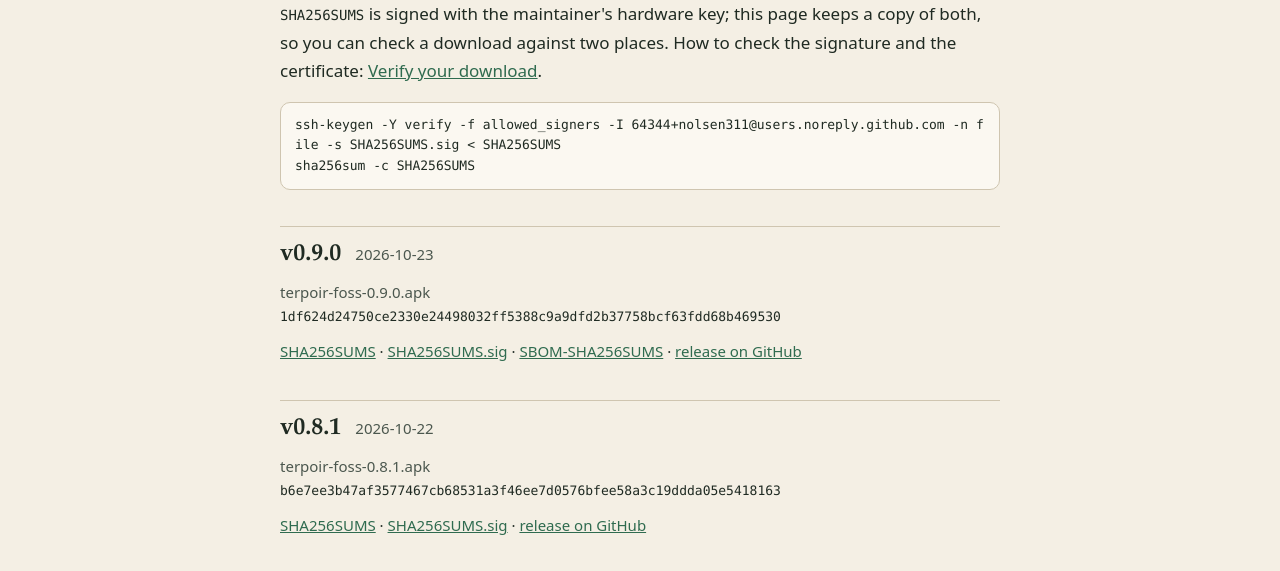
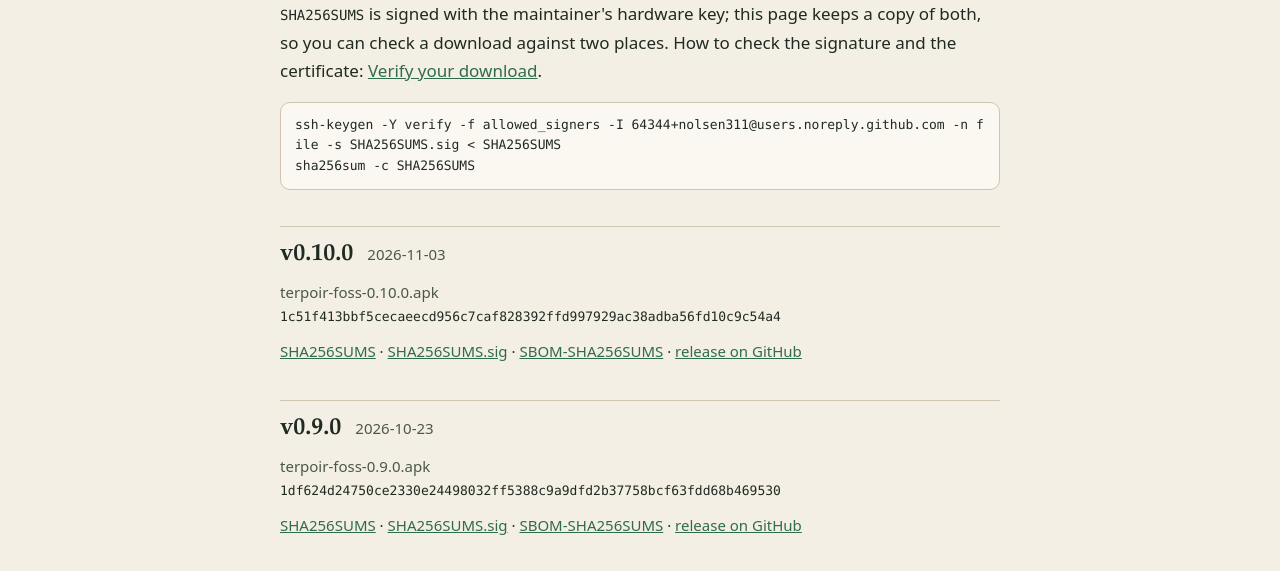
Before and after one commit to nolsen311/Terpoir, a plain HTML site: page site/releases/index.html in a window 1280 px wide. Shown: the part 174-745 px from the top of the page. Drawn offline with Linux system fonts and the light colour scheme.

Commit message:
Release hashes on terpoir.app: v0.10.0 (#234)
The signed SHA256SUMS of v0.10.0 (signature checked against
android/release/allowed_signers), published by publish-hashes.sh.

Signed-off-by: Nate Olsen <64344+nolsen311@users.noreply.github.com>

```diff
--- a/site/releases/index.html
+++ b/site/releases/index.html
@@ -69,6 +69,11 @@
   <p>The SHA-256 hash of every APK published on <a href="https://github.com/nolsen311/Terpoir/releases">GitHub Releases</a>, newest first. Each release's <code>SHA256SUMS</code> is signed with the maintainer's hardware key; this page keeps a copy of both, so you can check a download against two places. How to check the signature and the certificate: <a href="/#verify">Verify your download</a>.</p>
   <pre>ssh-keygen -Y verify -f allowed_signers -I 64344+nolsen311@users.noreply.github.com -n file -s SHA256SUMS.sig &lt; SHA256SUMS
 sha256sum -c SHA256SUMS</pre>
+  <section id="v0.10.0">
+    <h2>v0.10.0 <span class="meta">2026-11-03</span></h2>
+    <dl><dt>terpoir-foss-0.10.0.apk</dt><dd>1c51f413bbf5cecaeecd956c7caf828392ffd997929ac38adba56fd10c9c54a4</dd></dl>
+    <p class="links"><a href="/releases/v0.10.0/SHA256SUMS">SHA256SUMS</a> · <a href="/releases/v0.10.0/SHA256SUMS.sig">SHA256SUMS.sig</a> · <a href="/releases/v0.10.0/SBOM-SHA256SUMS">SBOM-SHA256SUMS</a> · <a href="https://github.com/nolsen311/Terpoir/releases/tag/v0.10.0">release on GitHub</a></p>
+  </section>
   <section id="v0.9.0">
     <h2>v0.9.0 <span class="meta">2026-10-23</span></h2>
     <dl><dt>terpoir-foss-0.9.0.apk</dt><dd>1df624d24750ce2330e24498032ff5388c9a9dfd2b37758bcf63fdd68b469530</dd></dl>
```
Also changed, not shown: 4 other files.
